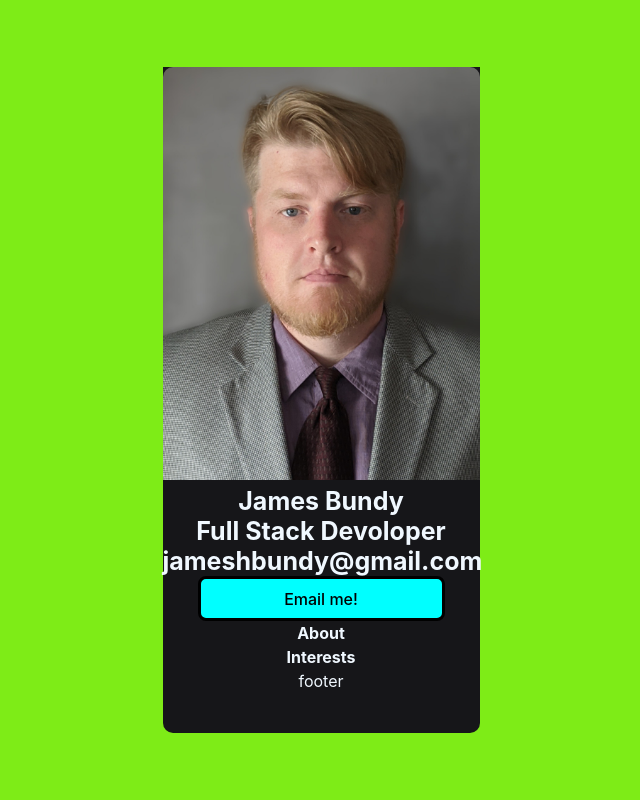
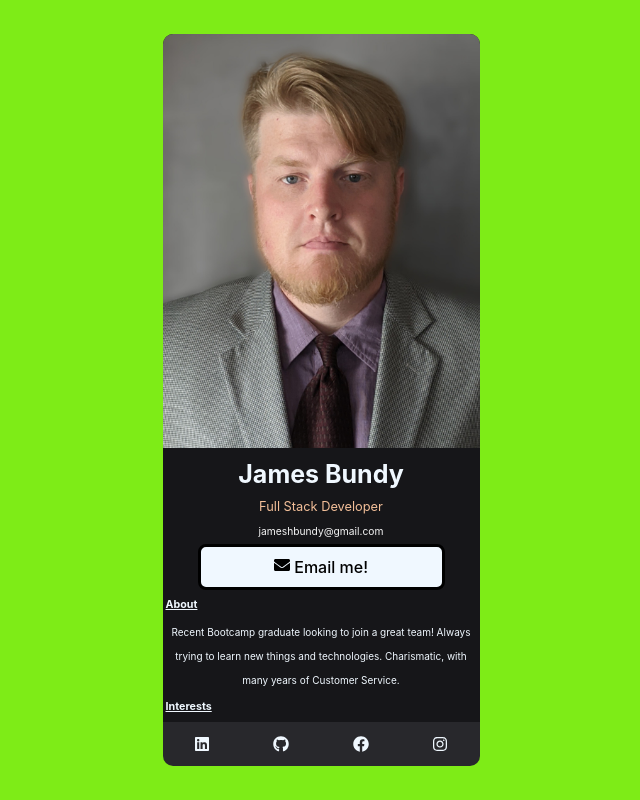
Before and after one commit to gymbundye/Digital-Business-Card, a React (Vite) app: page / in a window 1280 px wide. Shown: the whole page, without its empty margins (319-959 px from the left). Built offline with nearby package versions, Linux system fonts and the light colour scheme.

Commit message:
completed footer and started to write copy

```diff
--- a/package.json
+++ b/package.json
@@ -11,7 +11,8 @@
   "dependencies": {
     "react": "^18.2.0",
     "react-dom": "^18.2.0",
-    "react-icons": "^4.4.0"
+    "react-icons": "^4.4.0",
+    "vite-plugin-react-icons": "^0.2.0"
   },
   "devDependencies": {
     "@types/react": "^18.0.17",
--- a/src/App.css
+++ b/src/App.css
@@ -32,7 +32,7 @@
   }
 }
 
-/*  */
+
 
 *{
   margin: 0px;
@@ -49,29 +49,68 @@ font-weight: 700;
 font-size: 25px;
 line-height: 30px;
 text-align: center;
+padding: 05px;
 }
 .headshot{
   width: 317px;
   border-radius: 10px 10px 0px 0px;
+
 }
 .info{
-
+  border-radius: 10px 10px 0px 0px;
   width: 317px;
   color: aliceblue;
    background: #161619;
 }
 .button{
   width: 247px;
-  background-color: aqua;
+  background-color: aliceblue;
   border: solid;
+
 }
 .footer{
-   border-radius: 10px, 10px, 0px, 0px;
+   display: flex;
+   justify-content: space-around;
+   align-items: center;
    width: 317px;
-   height: 64px;
+   height: 44px;
    left: 116px;
    top: 760px;
    color: aliceblue;
-   background: #161619;
+   background: #28282c;
    border-radius: 0px 0px 10px 10px;
+
 }
+.job{
+  font-family: 'Inter';
+  font-style: normal;
+  font-weight: 400;
+  font-size: 12.8px;
+  line-height: 15px;
+  text-align: center;
+  color: #F3BF99;
+}
+.contact{
+  font-family: 'Inter';
+  font-style: normal;
+  font-weight: 400;
+  font-size: 10.24px;
+  line-height: 150%;
+  text-align: center;
+  color: #F5F5F5;
+}
+.mail{
+
+
+
+}
+.about{
+  font-size: x-small;
+
+
+}
+h6{
+  text-decoration: underline;
+  text-align: left ;
+  padding: 3px;
+}
--- a/src/Components/About.jsx
+++ b/src/Components/About.jsx
@@ -3,7 +3,10 @@ import React from 'react'
 function About() {
   return (
     <div>
-      <h4>About</h4>
+      <h6>About</h6>
+      <p className='about'>Recent Bootcamp graduate looking to join a great team!
+      Always trying to learn new things and technologies. Charismatic, with many years of Customer Service.
+      </p>
     </div>
   )
 }
--- a/src/Components/Footer.jsx
+++ b/src/Components/Footer.jsx
@@ -1,9 +1,17 @@
 import React from 'react'
+import { FaLinkedin } from 'react-icons/fa'
+import { FaGithub } from 'react-icons/fa'
+import { FaFacebook } from 'react-icons/fa'
+import { FaInstagram } from 'react-icons/fa'
+
 
 function Footer() {
   return (
     <div className='footer'>
-        <p>footer</p>
+        <FaLinkedin/>
+        <FaGithub/>
+        <FaFacebook/>
+        <FaInstagram/>
     </div>
   )
 }
--- a/src/Components/Info.jsx
+++ b/src/Components/Info.jsx
@@ -2,6 +2,7 @@ import React from 'react'
 import headshot from '/public/Images/headshot.jpg'
 import About from './About'
 import Interests from './Interests'
+import { FaEnvelope } from 'react-icons/fa'
 
 function Info() {
   return (
@@ -10,10 +11,10 @@ function Info() {
       <div className='info'>
         <img src={headshot} className = 'headshot'/>
         <h1 className='title'>James Bundy</h1>
-        <h3 className='job'>Full Stack Devoloper</h3>
+        <h3 className='job'>Full Stack Developer</h3>
         <h4 className='contact'>jameshbundy@gmail.com</h4>
 
-        <button className='button'> Email me!</button>
+        <button className='button'> <FaEnvelope className='mail'/> Email me!</button>
         <About/>
         <Interests/>
         </div>
--- a/src/Components/Interests.jsx
+++ b/src/Components/Interests.jsx
@@ -3,7 +3,7 @@ import React from 'react'
 function Interests() {
   return (
     <div>
-        <h4>Interests</h4>
+        <h6>Interests</h6>
         <p></p>
     </div>
   )
```
Also changed, not shown: 1 other file (tests, documents, lock files or other folders).
